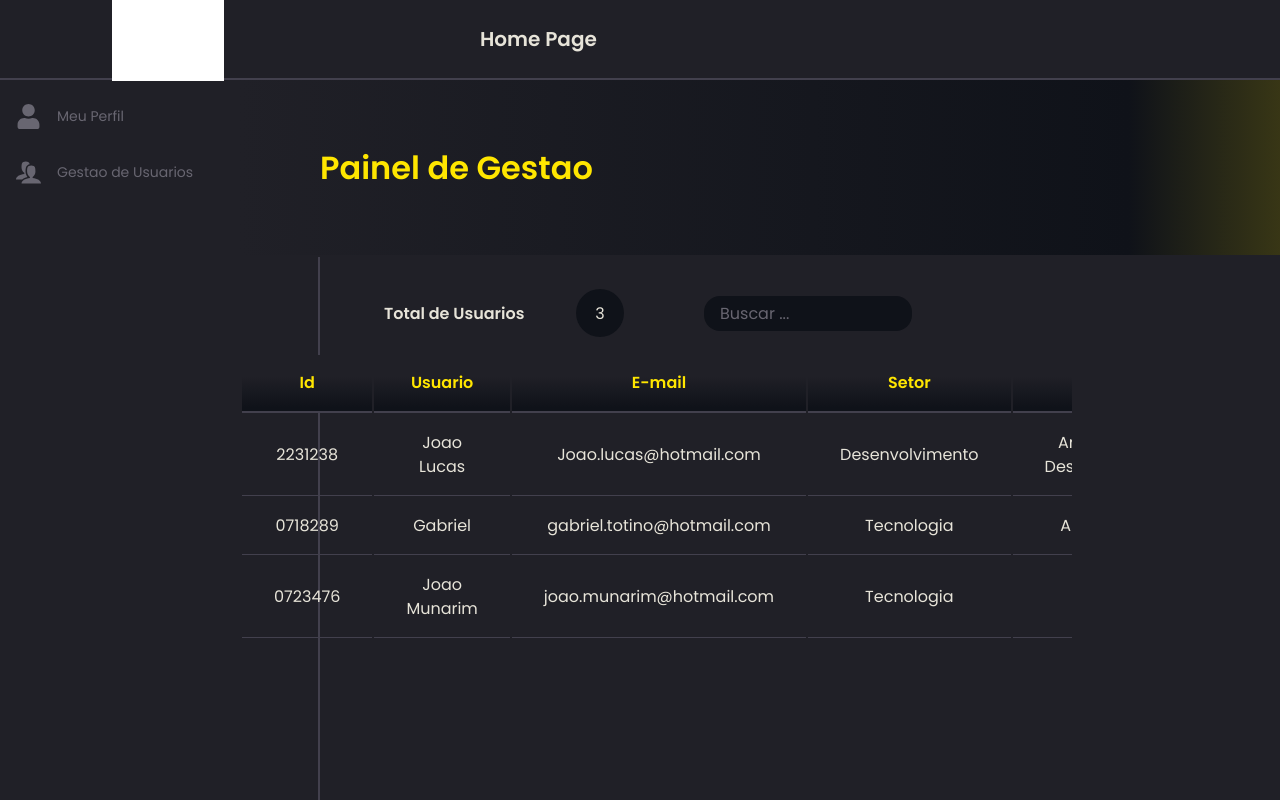
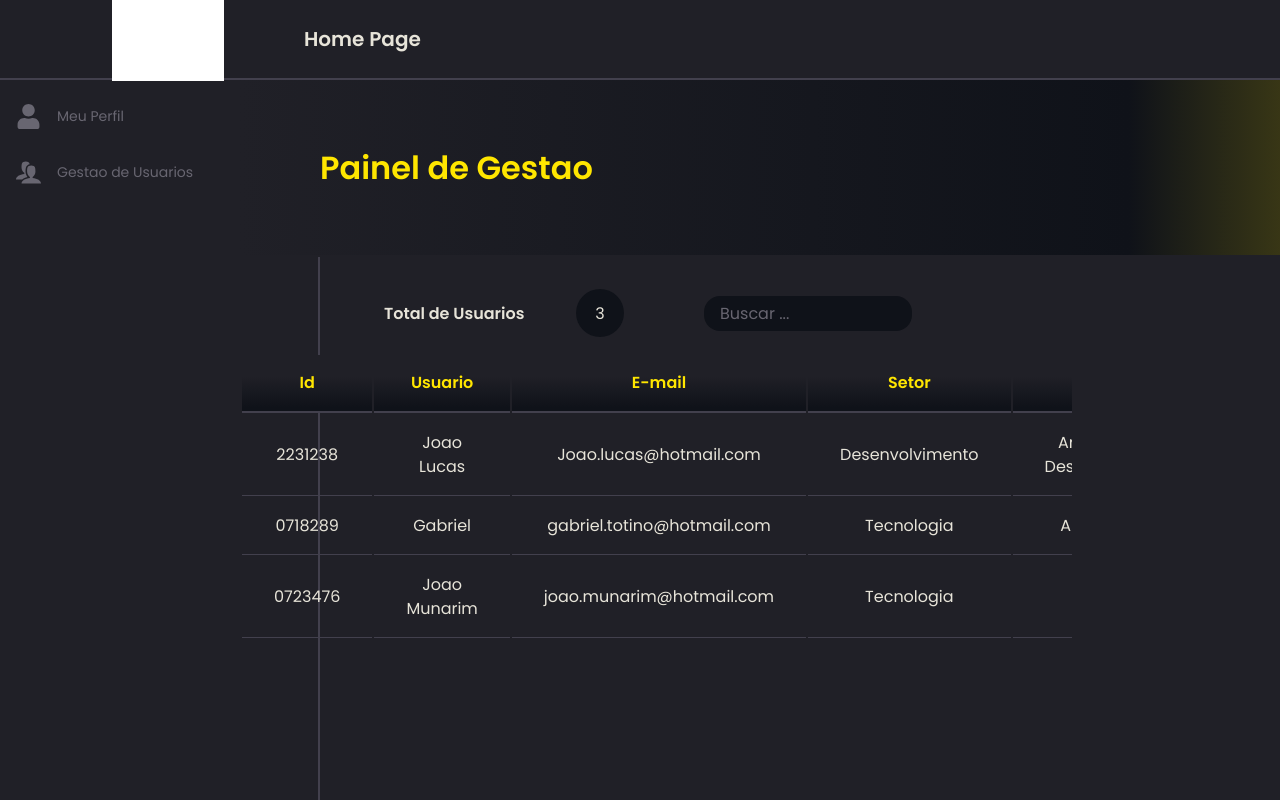
Before and after one commit to vinebks/slick-studio, a Next.js app: page / in a window 1280 px wide. Shown: the top 800 px of the page. Built offline with nearby package versions, Linux system fonts and the light colour scheme; grey boxes are pictures that could not be loaded.

Commit message:
remove unsed import and fix layout

```diff
--- a/src/components/Content/Main/index.tsx
+++ b/src/components/Content/Main/index.tsx
@@ -1,10 +1,8 @@
 import { useCallback, useEffect, useState } from "react";
 import { USERS } from "../../../constants/Users";
-import { formatDate } from "../../../utils/formatDate";
 import { MainContainer, Records, RawInfo } from "./styles";
 import Skeleton, { SkeletonTheme } from "react-loading-skeleton";
 import { useTheme } from "styled-components";
-import Link from "next/link";
 
 export const Main: React.FC = () => {
   const [input, setInput] = useState("");
--- a/src/components/Navbar/styles.ts
+++ b/src/components/Navbar/styles.ts
@@ -2,11 +2,11 @@ import styled from "styled-components";
 
 export const NavbarContainer = styled.nav`
   grid-area: Navbar;
-  max-width: 101rem;
+  max-width: 100rem;
 
   display: flex;
   justify-content: space-between;
-  padding-left: 15rem;
+  padding-left: 4rem;
   padding-right: 2rem;
 
   line-height: 5rem;
```
